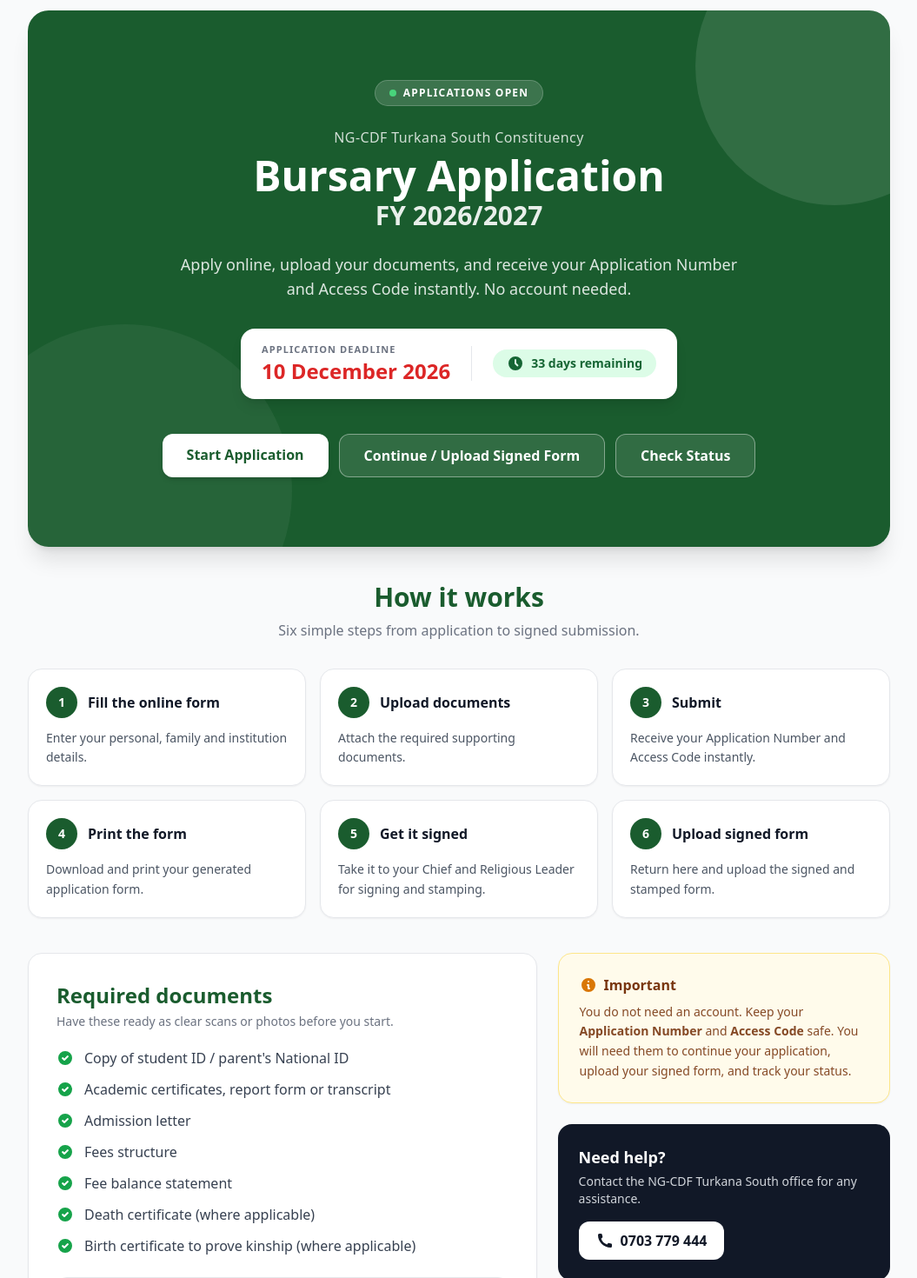
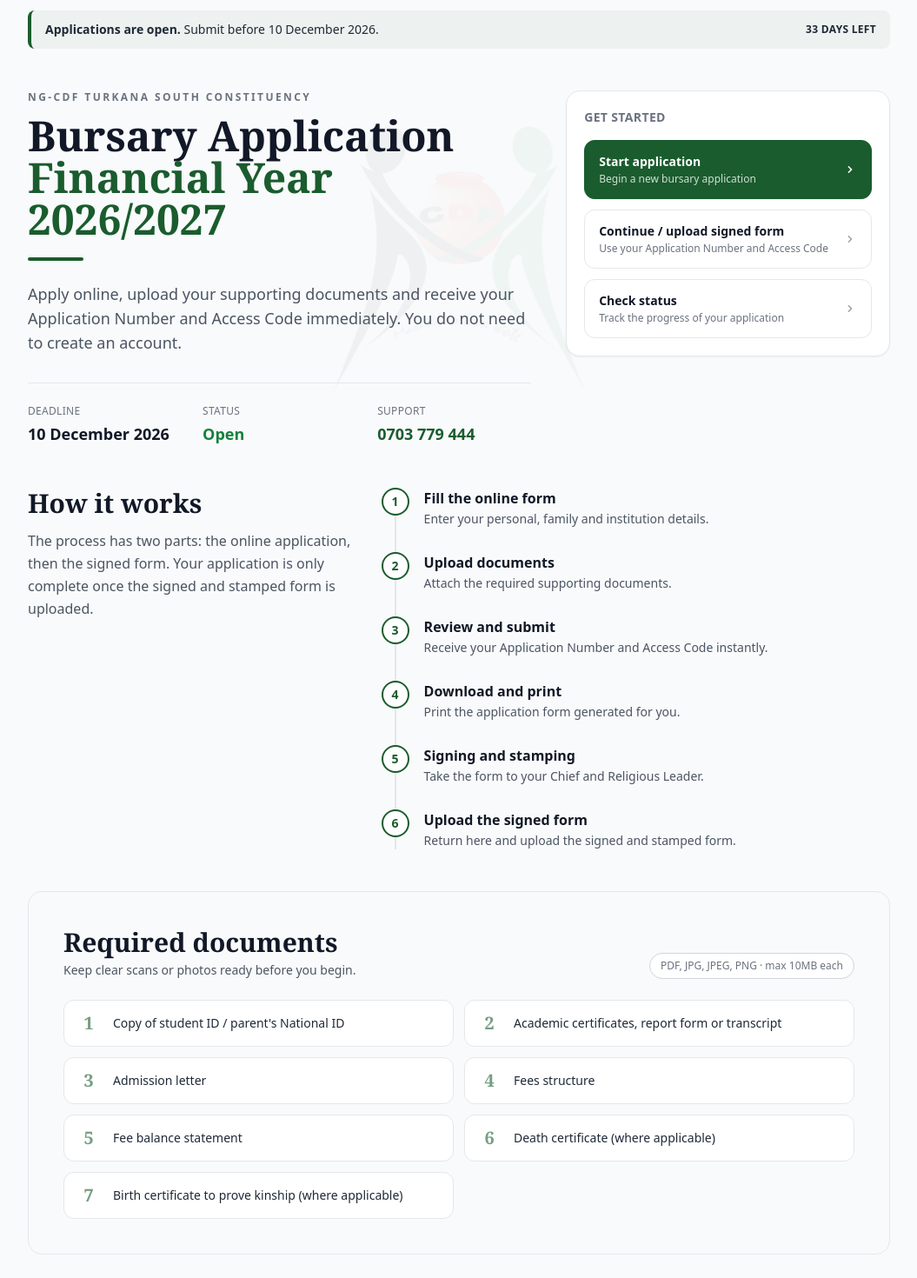
Before and after one commit to Natwom/Turkana-South-CDF-, a React (Vite) app in the folder frontend/: page / in a window 1280 px wide. Shown: the part 100-1570 px from the top of the page at 87% size, without its empty margins (112-1167 px from the left). Built offline with nearby package versions, Linux system fonts and the light colour scheme; no server answers.

Commit message:
Apiaro MNONO KONZA

```diff
--- a/frontend/src/pages/Landing.jsx
+++ b/frontend/src/pages/Landing.jsx
@@ -9,10 +9,10 @@ const SUPPORT_PHONE_LINK = 'tel:0703779444'
 const STEPS = [
   { title: 'Fill the online form', text: 'Enter your personal, family and institution details.' },
   { title: 'Upload documents', text: 'Attach the required supporting documents.' },
-  { title: 'Submit', text: 'Receive your Application Number and Access Code instantly.' },
-  { title: 'Print the form', text: 'Download and print your generated application form.' },
-  { title: 'Get it signed', text: 'Take it to your Chief and Religious Leader for signing and stamping.' },
-  { title: 'Upload signed form', text: 'Return here and upload the signed and stamped form.' },
+  { title: 'Review and submit', text: 'Receive your Application Number and Access Code instantly.' },
+  { title: 'Download and print', text: 'Print the application form generated for you.' },
+  { title: 'Signing and stamping', text: 'Take the form to your Chief and Religious Leader.' },
+  { title: 'Upload the signed form', text: 'Return here and upload the signed and stamped form.' },
 ]
 
 const DOCUMENTS = [
@@ -25,196 +25,181 @@ const DOCUMENTS = [
   'Birth certificate to prove kinship (where applicable)',
 ]
 
-function daysUntil(date) {
-  return Math.ceil((date.getTime() - Date.now()) / (1000 * 60 * 60 * 24))
-}
+const daysLeftUntil = date => Math.ceil((date.getTime() - Date.now()) / 86400000)
 
-const CheckIcon = () => (
-  <svg className="w-5 h-5 text-green-600 shrink-0 mt-0.5" viewBox="0 0 20 20" fill="currentColor" aria-hidden="true">
+const Arrow = () => (
+  <svg className="w-4 h-4 shrink-0 text-gray-400 group-hover:text-brand group-hover:translate-x-0.5 transition"
+    viewBox="0 0 20 20" fill="currentColor" aria-hidden="true">
     <path fillRule="evenodd" clipRule="evenodd"
-      d="M10 18a8 8 0 100-16 8 8 0 000 16zm3.7-9.3a1 1 0 00-1.4-1.4L9 10.58 7.7 9.3a1 1 0 00-1.4 1.4l2 2a1 1 0 001.4 0l4-4z" />
+      d="M7.2 5.2a1 1 0 011.4 0l4.1 4.1a1 1 0 010 1.4l-4.1 4.1a1 1 0 01-1.4-1.4L10.6 10 7.2 6.6a1 1 0 010-1.4z" />
   </svg>
 )
 
-const PhoneIcon = () => (
-  <svg className="w-5 h-5" viewBox="0 0 20 20" fill="currentColor" aria-hidden="true">
-    <path d="M2 3.5A1.5 1.5 0 013.5 2h2.1a1 1 0 01.97.76l.7 2.8a1 1 0 01-.28.95L5.6 7.7a11 11 0 006.7 6.7l1.2-1.4a1 1 0 01.95-.28l2.8.7a1 1 0 01.75.97v2.1A1.5 1.5 0 0116.5 18C8.5 18 2 11.5 2 3.5z" />
-  </svg>
-)
-
-const ClockIcon = () => (
-  <svg className="w-5 h-5" viewBox="0 0 20 20" fill="currentColor" aria-hidden="true">
-    <path fillRule="evenodd" clipRule="evenodd"
-      d="M10 18a8 8 0 100-16 8 8 0 000 16zm1-12a1 1 0 10-2 0v4a1 1 0 00.3.7l2.5 2.5a1 1 0 001.4-1.4L11 9.6V6z" />
-  </svg>
-)
-
-const InfoIcon = () => (
-  <svg className="w-5 h-5 text-amber-600 shrink-0" viewBox="0 0 20 20" fill="currentColor" aria-hidden="true">
-    <path fillRule="evenodd" clipRule="evenodd"
-      d="M18 10a8 8 0 11-16 0 8 8 0 0116 0zm-7-4a1 1 0 11-2 0 1 1 0 012 0zM9 9a1 1 0 000 2v3a1 1 0 001 1h1a1 1 0 100-2v-3a1 1 0 00-1-1H9z" />
-  </svg>
-)
+function ActionRow({ to, title, text, primary }) {
+  return (
+    <Link
+      to={to}
+      className={`group flex items-center justify-between gap-4 rounded-xl border px-4 py-3.5 transition ${
+        primary
+          ? 'border-brand bg-brand text-white hover:opacity-95 shadow-sm'
+          : 'border-gray-200 bg-white hover:border-brand/40 hover:bg-gray-50'
+      }`}
+    >
+      <span>
+        <span className={`block text-sm font-bold ${primary ? 'text-white' : 'text-gray-900'}`}>{title}</span>
+        <span className={`block text-xs mt-0.5 ${primary ? 'text-white/80' : 'text-gray-500'}`}>{text}</span>
+      </span>
+      {primary
+        ? <svg className="w-4 h-4 shrink-0 text-white" viewBox="0 0 20 20" fill="currentColor" aria-hidden="true">
+            <path fillRule="evenodd" clipRule="evenodd"
+              d="M7.2 5.2a1 1 0 011.4 0l4.1 4.1a1 1 0 010 1.4l-4.1 4.1a1 1 0 01-1.4-1.4L10.6 10 7.2 6.6a1 1 0 010-1.4z" />
+          </svg>
+        : <Arrow />}
+    </Link>
+  )
+}
 
 export default function Landing() {
-  const daysLeft = daysUntil(DEADLINE_DATE)
+  const daysLeft = daysLeftUntil(DEADLINE_DATE)
   const closed = daysLeft < 0
+  const urgent = !closed && daysLeft <= 7
 
-  let countdownText = `${daysLeft} days remaining`
-  if (closed) countdownText = 'Applications closed'
-  else if (daysLeft === 0) countdownText = 'Closes today'
-  else if (daysLeft === 1) countdownText = '1 day remaining'
+  const remaining = closed ? 'Closed'
+    : daysLeft === 0 ? 'Last day'
+    : daysLeft === 1 ? '1 day left'
+    : `${daysLeft} days left`
 
   return (
-    <div className="space-y-10">
-      {/* ───────── Hero ───────── */}
-      <section className="relative overflow-hidden rounded-3xl bg-brand text-white shadow-xl">
-        <div className="absolute -top-24 -right-24 w-80 h-80 rounded-full bg-white/10" aria-hidden="true" />
-        <div className="absolute -bottom-32 -left-20 w-96 h-96 rounded-full bg-white/5" aria-hidden="true" />
+    <div className="space-y-12">
+      {/* ───────── Notice strip ───────── */}
+      <div className={`rounded-lg border-l-4 px-4 py-3 text-sm flex flex-wrap items-center justify-between gap-2 ${
+        closed ? 'border-red-500 bg-red-50 text-red-800'
+          : urgent ? 'border-amber-500 bg-amber-50 text-amber-900'
+          : 'border-brand bg-brand/5 text-gray-800'
+      }`}>
+        <p>
+          <strong>{closed ? 'Applications have closed.' : 'Applications are open.'}</strong>{' '}
+          {closed ? `The deadline was ${DEADLINE_LABEL}.` : `Submit before ${DEADLINE_LABEL}.`}
+        </p>
+        <span className="text-xs font-semibold uppercase tracking-wide">{remaining}</span>
+      </div>
 
-        <div className="relative px-6 py-14 md:px-14 md:py-20 text-center">
-          <span className="inline-flex items-center gap-2 rounded-full bg-white/15 border border-white/20 px-4 py-1.5 text-xs font-semibold uppercase tracking-widest">
-            <span className={`w-2 h-2 rounded-full ${closed ? 'bg-red-400' : 'bg-green-400 animate-pulse'}`} />
-            {closed ? 'Applications Closed' : 'Applications Open'}
-          </span>
-
-          <p className="mt-6 text-sm md:text-base font-medium tracking-wide text-white/80">
+      {/* ───────── Intro + action panel ───────── */}
+      <section className="grid gap-10 lg:grid-cols-5 items-start">
+        <div className="lg:col-span-3">
+          <p className="text-xs font-semibold uppercase tracking-[0.2em] text-gray-500">
             NG-CDF Turkana South Constituency
           </p>
-          <h1 className="mt-2 text-3xl md:text-5xl font-extrabold leading-tight">
+          <h1 className="mt-3 font-serif text-4xl md:text-5xl font-bold leading-tight text-gray-900">
             Bursary Application
-            <span className="block text-white/90 text-2xl md:text-3xl font-bold mt-1">FY 2026/2027</span>
+            <span className="block text-brand">Financial Year 2026/2027</span>
           </h1>
-
-          <p className="mt-6 max-w-2xl mx-auto text-base md:text-lg text-white/85 leading-relaxed">
-            Apply online, upload your documents, and receive your Application Number and
-            Access Code instantly. No account needed.
+          <div className="mt-5 h-1 w-16 rounded-full bg-brand" />
+          <p className="mt-6 max-w-xl text-base md:text-lg leading-relaxed text-gray-600">
+            Apply online, upload your supporting documents and receive your Application Number
+            and Access Code immediately. You do not need to create an account.
           </p>
 
-          {/* Deadline */}
-          <div className="mt-8 inline-flex flex-col sm:flex-row items-center gap-3 sm:gap-6 rounded-2xl bg-white text-gray-800 px-6 py-4 shadow-lg">
-            <div className="text-left">
-              <p className="text-[11px] uppercase tracking-widest font-semibold text-gray-500">
-                Application Deadline
-              </p>
-              <p className="text-xl md:text-2xl font-extrabold text-red-600">{DEADLINE_LABEL}</p>
+          <dl className="mt-8 grid grid-cols-1 sm:grid-cols-3 gap-6 border-t border-gray-200 pt-6">
+            <div>
+              <dt className="text-xs uppercase tracking-wide text-gray-500">Deadline</dt>
+              <dd className="mt-1 text-lg font-bold text-gray-900">{DEADLINE_LABEL}</dd>
             </div>
-            <div className="hidden sm:block w-px h-10 bg-gray-200" />
-            <span className={`inline-flex items-center gap-2 rounded-full px-4 py-1.5 text-sm font-semibold ${
-              closed ? 'bg-red-100 text-red-700'
-                : daysLeft <= 7 ? 'bg-amber-100 text-amber-800'
-                : 'bg-green-100 text-green-800'
-            }`}>
-              <ClockIcon />
-              {countdownText}
-            </span>
+            <div>
+              <dt className="text-xs uppercase tracking-wide text-gray-500">Status</dt>
+              <dd className={`mt-1 text-lg font-bold ${closed ? 'text-red-600' : 'text-green-700'}`}>
+                {closed ? 'Closed' : 'Open'}
+              </dd>
+            </div>
+            <div>
+              <dt className="text-xs uppercase tracking-wide text-gray-500">Support</dt>
+              <dd className="mt-1 text-lg font-bold">
+                <a href={SUPPORT_PHONE_LINK} className="text-brand hover:underline">{SUPPORT_PHONE}</a>
+              </dd>
+            </div>
+          </dl>
+        </div>
+
+        <aside className="lg:col-span-2 rounded-2xl border border-gray-200 bg-white p-5 shadow-sm">
+          <h2 className="text-sm font-bold uppercase tracking-wide text-gray-500 mb-4">Get started</h2>
+          <div className="space-y-3">
+            {!closed && (
+              <ActionRow primary to="/apply" title="Start application" text="Begin a new bursary application" />
+            )}
+            <ActionRow to="/continue" title="Continue / upload signed form"
+              text="Use your Application Number and Access Code" />
+            <ActionRow to="/status" title="Check status" text="Track the progress of your application" />
           </div>
+        </aside>
+      </section>
 
-          {/* Actions */}
-          <div className="mt-10 flex flex-wrap justify-center gap-3">
-            {!closed && (
-              <Link
-                to="/apply"
-                className="rounded-xl bg-white px-7 py-3 text-base font-bold text-brand shadow-md transition hover:bg-gray-100 hover:shadow-lg"
-              >
-                Start Application
-              </Link>
-            )}
-            <Link
-              to="/continue"
-              className="rounded-xl border border-white/40 bg-white/10 px-7 py-3 text-base font-semibold text-white transition hover:bg-white/20"
-            >
-              Continue / Upload Signed Form
-            </Link>
-            <Link
-              to="/status"
-              className="rounded-xl border border-white/40 bg-white/10 px-7 py-3 text-base font-semibold text-white transition hover:bg-white/20"
-            >
-              Check Status
-            </Link>
+      {/* ───────── Process timeline ───────── */}
+      <section className="grid gap-8 lg:grid-cols-5">
+        <div className="lg:col-span-2">
+          <h2 className="font-serif text-2xl md:text-3xl font-bold text-gray-900">How it works</h2>
+          <p className="mt-3 text-gray-600 leading-relaxed">
+            The process has two parts: the online application, then the signed form. Your
+            application is only complete once the signed and stamped form is uploaded.
+          </p>
+        </div>
+
+        <ol className="lg:col-span-3 relative border-l-2 border-gray-200 ml-3 space-y-7">
+          {STEPS.map((s, i) => (
+            <li key={s.title} className="relative pl-8">
+              <span className="absolute -left-[17px] top-0 flex h-8 w-8 items-center justify-center rounded-full border-2 border-brand bg-white text-sm font-bold text-brand">
+                {i + 1}
+              </span>
+              <h3 className="font-semibold text-gray-900">{s.title}</h3>
+              <p className="mt-0.5 text-sm text-gray-600">{s.text}</p>
+            </li>
+          ))}
+        </ol>
+      </section>
+
+      {/* ───────── Documents ───────── */}
+      <section className="rounded-2xl bg-gray-50 border border-gray-200 p-6 md:p-10">
+        <div className="flex flex-wrap items-end justify-between gap-3 mb-6">
+          <div>
+            <h2 className="font-serif text-2xl md:text-3xl font-bold text-gray-900">Required documents</h2>
+            <p className="mt-1 text-sm text-gray-600">Keep clear scans or photos ready before you begin.</p>
           </div>
+          <p className="text-xs text-gray-500 rounded-full border border-gray-300 bg-white px-3 py-1.5">
+            PDF, JPG, JPEG, PNG · max 10MB each
+          </p>
+        </div>
+
+        <ul className="grid gap-3 md:grid-cols-2">
+          {DOCUMENTS.map((d, i) => (
+            <li key={d} className="flex items-center gap-4 rounded-xl border border-gray-200 bg-white px-4 py-3">
+              <span className="font-serif text-xl font-bold text-brand/60 w-6 text-center">{i + 1}</span>
+              <span className="text-sm text-gray-800">{d}</span>
+            </li>
+          ))}
+        </ul>
+      </section>
+
+      {/* ───────── Important + Help ───────── */}
+      <section className="grid gap-6 md:grid-cols-2">
+        <div className="rounded-2xl border-l-4 border-amber-500 bg-amber-50 p-6">
+          <h3 className="font-bold text-amber-900">Keep these safe</h3>
+          <p className="mt-2 text-sm leading-relaxed text-amber-900/90">
+            Your <strong>Application Number</strong> and <strong>Access Code</strong> are the only
+            way to continue your application, upload the signed form and track your status.
+            Write them down or save a screenshot.
+          </p>
+        </div>
+
+        <div className="rounded-2xl border border-gray-200 bg-white p-6">
+          <h3 className="font-bold text-gray-900">Need assistance?</h3>
+          <p className="mt-2 text-sm text-gray-600">
+            Call the NG-CDF Turkana South office during working hours.
+          </p>
+          <a href={SUPPORT_PHONE_LINK} className="mt-3 inline-block text-2xl font-bold text-brand hover:underline">
+            {SUPPORT_PHONE}
+          </a>
         </div>
       </section>
 
-      {/* ───────── How it works ───────── */}
-      <section>
-        <div className="text-center mb-8">
-          <h2 className="text-2xl md:text-3xl font-bold text-brand">How it works</h2>
-          <p className="mt-2 text-gray-500 text-sm md:text-base">
-            Six simple steps from application to signed submission.
-          </p>
-        </div>
-
-        <div className="grid gap-4 sm:grid-cols-2 lg:grid-cols-3">
-          {STEPS.map((s, i) => (
-            <div
-              key={s.title}
-              className="group rounded-2xl border border-gray-200 bg-white p-5 shadow-sm transition hover:-translate-y-0.5 hover:shadow-md"
-            >
-              <div className="flex items-center gap-3 mb-3">
-                <span className="flex h-9 w-9 items-center justify-center rounded-full bg-brand text-sm font-bold text-white">
-                  {i + 1}
-                </span>
-                <h3 className="font-semibold text-gray-900">{s.title}</h3>
-              </div>
-              <p className="text-sm leading-relaxed text-gray-600">{s.text}</p>
-            </div>
-          ))}
-        </div>
-      </section>
-
-      {/* ───────── Documents + Important ───────── */}
-      <section className="grid gap-6 lg:grid-cols-5">
-        <div className="lg:col-span-3 rounded-2xl border border-gray-200 bg-white p-6 md:p-8 shadow-sm">
-          <h2 className="text-xl md:text-2xl font-bold text-brand mb-1">Required documents</h2>
-          <p className="text-sm text-gray-500 mb-5">
-            Have these ready as clear scans or photos before you start.
-          </p>
-          <ul className="space-y-3">
-            {DOCUMENTS.map(d => (
-              <li key={d} className="flex items-start gap-3 text-sm md:text-base text-gray-700">
-                <CheckIcon />
-                <span>{d}</span>
-              </li>
-            ))}
-          </ul>
-          <div className="mt-6 rounded-xl bg-gray-50 border border-gray-200 px-4 py-3 text-sm text-gray-600">
-            <strong className="text-gray-800">Accepted formats:</strong> PDF, JPG, JPEG, PNG
-            <span className="text-gray-400"> · </span>
-            <strong className="text-gray-800">Max size:</strong> 10MB each
-          </div>
-        </div>
-
-        <div className="lg:col-span-2 space-y-6">
-          <div className="rounded-2xl border border-amber-200 bg-amber-50 p-6 shadow-sm">
-            <div className="flex items-center gap-2 mb-2">
-              <InfoIcon />
-              <h3 className="font-bold text-amber-900">Important</h3>
-            </div>
-            <p className="text-sm leading-relaxed text-amber-900/90">
-              You do not need an account. Keep your <strong>Application Number</strong> and{' '}
-              <strong>Access Code</strong> safe. You will need them to continue your application,
-              upload your signed form, and track your status.
-            </p>
-          </div>
-
-          <div className="rounded-2xl bg-gray-900 p-6 text-white shadow-sm">
-            <h3 className="font-bold text-lg">Need help?</h3>
-            <p className="mt-1 text-sm text-gray-300">
-              Contact the NG-CDF Turkana South office for any assistance.
-            </p>
-            <a
-              href={SUPPORT_PHONE_LINK}
-              className="mt-4 inline-flex items-center gap-2 rounded-xl bg-white px-5 py-2.5 text-base font-bold text-gray-900 transition hover:bg-gray-100"
-            >
-              <PhoneIcon />
-              {SUPPORT_PHONE}
-            </a>
-          </div>
-        </div>
-      </section>
-
-      {/* ───────── Footer line ───────── */}
       <p className="text-center text-xs text-gray-400 pb-2">
         NG-CDF Turkana South · Bursary Management System · FY 2026/2027
       </p>
```
